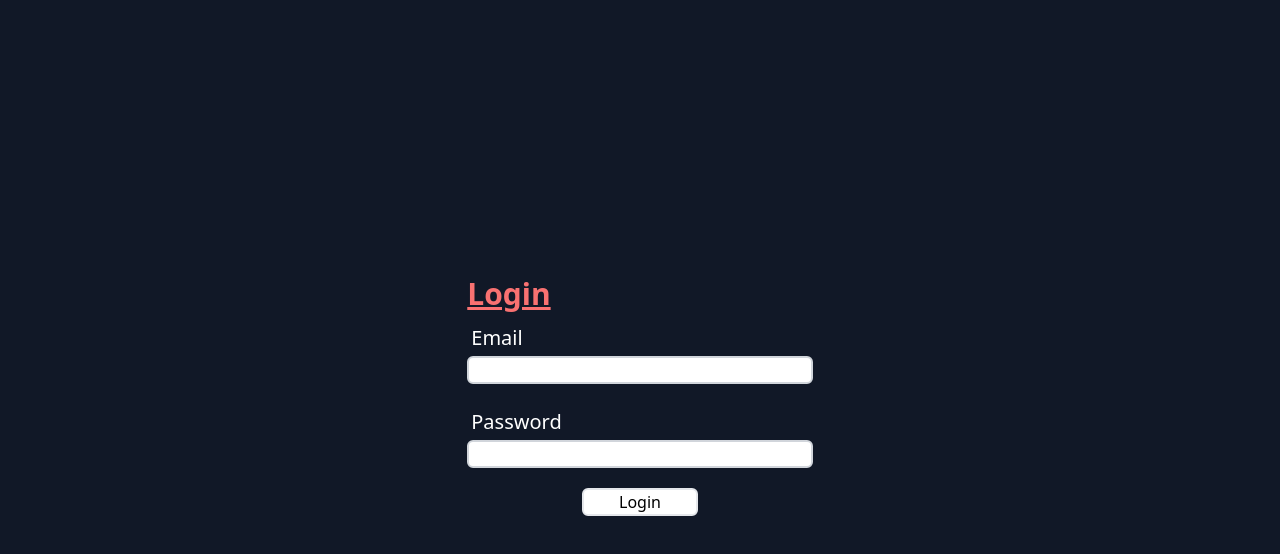
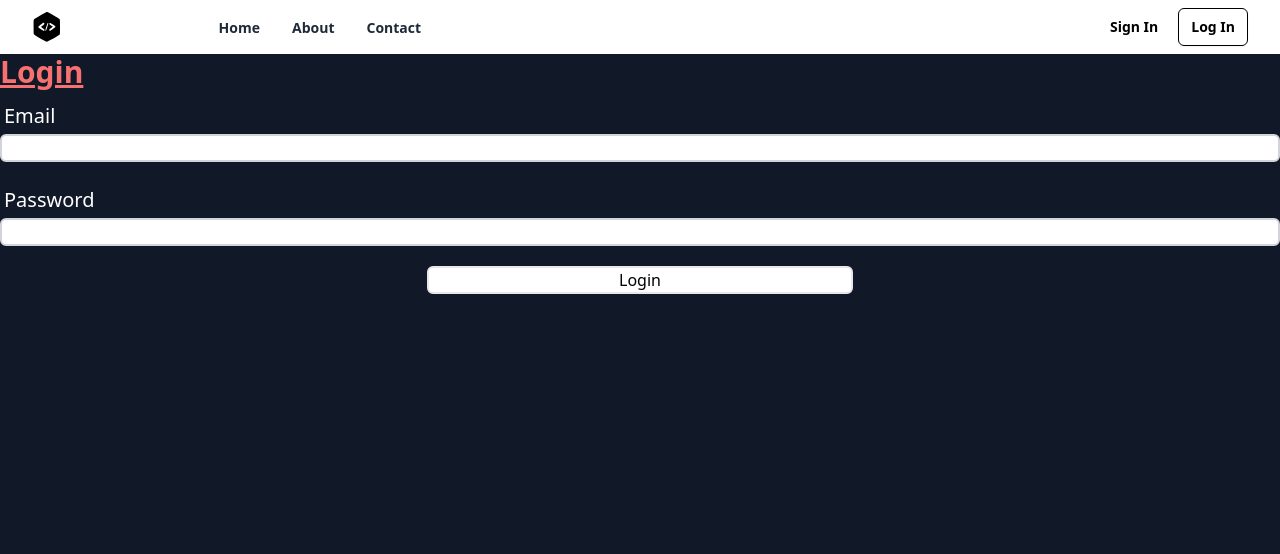
Before and after one commit to abhinavroy83/MarketPlace, a React (Vite) app in the folder client/: page /login in a window 1280 px wide. Shown: the top 554 px of the page. Built offline with nearby package versions, Linux system fonts and the light colour scheme.

Commit message:
added the headers

```diff
--- a/client/package.json
+++ b/client/package.json
@@ -13,6 +13,7 @@
     "@reduxjs/toolkit": "^2.1.0",
     "axios": "^1.6.7",
     "leaflet": "^1.9.4",
+    "lucide-react": "^0.321.0",
     "react": "^18.2.0",
     "react-dom": "^18.2.0",
     "react-hook-form": "^7.50.0",
--- a/client/src/App.jsx
+++ b/client/src/App.jsx
@@ -2,6 +2,7 @@ import { useEffect } from "react";
 import { useDispatch } from "react-redux";
 import { Outlet } from "react-router-dom";
 import { login as authlogin } from "./store/authslice";
+import { Header } from "./components";
 function App() {
   const dispatch = useDispatch();
   useEffect(() => {
@@ -11,7 +12,8 @@ function App() {
     }
   });
   return (
-    <div className="flex justify-center items-center min-h-screen bg-gray-900 text-white">
+    <div className="flex flex-col  min-h-screen bg-gray-900 text-white">
+      <Header />
       <Outlet />
     </div>
   );
--- a/client/src/components/Getlocations.jsx
+++ b/client/src/components/Getlocations.jsx
@@ -1,13 +1,14 @@
 import React, { useEffect, useState } from "react";
 import LeafletMap from "./LeafletMap";
+import { useSelector } from "react-redux";
 
 function Getlocations() {
   const [currentlocation, setcurrentlocation] = useState(null);
   const [showmap, setshowmap] = useState(true);
-
+  const authlocation = useSelector((state) => state.auth.location);
+  console.log("authlocation", authlocation);
   useEffect(() => {
     Getlocations();
-    // promptForLocationChoice();
   }, []);
 
   const Getlocations = () => {
@@ -19,33 +20,10 @@ function Getlocations() {
         },
         (error) => {
           console.error(error);
-          //   promptForLocationChoice();
         }
       );
     }
   };
-  //   const promptForLocationChoice = () => {
-  //     const choice = prompt(
-  //       "Choose location setting method:\n1. Map\n2. Enter manually"
-  //     );
-
-  //     if (choice === "1") {
-  //       setshowmap(true);
-  //     } else if (choice === "2") {
-  //       manullocation();
-  //     } else {
-  //       console.log("Invalid choice. Location setting canceled.");
-  //     }
-  //   };
-
-  //   const manullocation = () => {
-  //     const manualInput = prompt("Enter your location (city, ZIP code, etc.):");
-  //     if (manualInput) {
-  //       setcurrentlocation(manualInput);
-  //     } else {
-  //       console.log("Manual input cancel");
-  //     }
-  //   };
 
   return (
     <div>
@@ -58,7 +36,14 @@ function Getlocations() {
           <p>loading</p>
         </div>
       )}
-      <p>{currentlocation}</p>
+      {authlocation ? (
+        <div>
+          <p>{authlocation.lat}</p>
+          <p>{authlocation.lng}</p>
+        </div>
+      ) : (
+        <p>Loading...</p>
+      )}
     </div>
   );
 }
--- a/client/src/components/Header.jsx
+++ b/client/src/components/Header.jsx
@@ -1,7 +1,94 @@
 import React from "react";
+// import { Menu, X, ChevronDown, ChevronRight } from "lucide-react";
+import { useDispatch, useSelector } from "react-redux";
+import { logout } from "../store/authslice";
 
-function Header() {
-  return <div>Header</div>;
+const menuItems = [
+  {
+    name: "Home",
+    href: "#",
+  },
+  {
+    name: "About",
+    href: "#",
+  },
+  {
+    name: "Contact",
+    href: "#",
+  },
+];
+
+export default function Header() {
+  const authstatus = useSelector((state) => state.auth.status);
+  console.log(authstatus);
+  const dispatch = useDispatch();
+
+  const handlelogout = () => {
+    dispatch(logout());
+    localStorage.removeItem("userdetails");
+  };
+
+  return (
+    <div className="relative w-full bg-white">
+      <div className="mx-auto flex max-w-7xl items-center justify-between px-4 py-2 sm:px-6 lg:px-8">
+        <div className="inline-flex items-center space-x-2">
+          <span>
+            <svg
+              width="30"
+              height="30"
+              viewBox="0 0 50 56"
+              fill="none"
+              xmlns="http://www.w3.org/2000/svg"
+            >
+              <path
+                d="M23.2732 0.2528C20.8078 1.18964 2.12023 12.2346 1.08477 13.3686C0 14.552 0 14.7493 0 27.7665C0 39.6496 0.0986153 41.1289 0.83823 42.0164C2.12023 43.5449 23.2239 55.4774 24.6538 55.5267C25.9358 55.576 46.1027 44.3832 48.2229 42.4602C49.3077 41.474 49.3077 41.3261 49.3077 27.8158C49.3077 14.3055 49.3077 14.1576 48.2229 13.1714C46.6451 11.7415 27.1192 0.450027 25.64 0.104874C24.9497 -0.0923538 23.9142 0.00625992 23.2732 0.2528ZM20.2161 21.8989C20.2161 22.4906 18.9835 23.8219 17.0111 25.3997C15.2361 26.7803 13.8061 27.9637 13.8061 28.0623C13.8061 28.1116 15.2361 29.0978 16.9618 30.2319C18.6876 31.3659 20.2655 32.6479 20.4134 33.0917C20.8078 34.0286 19.871 35.2119 18.8355 35.2119C17.8001 35.2119 9.0233 29.3936 8.67815 28.5061C8.333 27.6186 9.36846 26.5338 14.3485 22.885C17.6521 20.4196 18.4904 20.0252 19.2793 20.4196C19.7724 20.7155 20.2161 21.3565 20.2161 21.8989ZM25.6893 27.6679C23.4211 34.9161 23.0267 35.7543 22.1391 34.8668C21.7447 34.4723 22.1391 32.6479 23.6677 27.9637C26.2317 20.321 26.5275 19.6307 27.2671 20.3703C27.6123 20.7155 27.1685 22.7864 25.6893 27.6679ZM36.0932 23.2302C40.6788 26.2379 41.3198 27.0269 40.3337 28.1609C39.1503 29.5909 31.6555 35.2119 30.9159 35.2119C29.9298 35.2119 28.9436 33.8806 29.2394 33.0424C29.3874 32.6479 30.9652 31.218 32.7403 29.8867L35.9946 27.4706L32.5431 25.1532C30.6201 23.9205 29.0915 22.7371 29.0915 22.5892C29.0915 21.7509 30.2256 20.4196 30.9159 20.4196C31.3597 20.4196 33.6771 21.7016 36.0932 23.2302Z"
+                fill="black"
+              />
+            </svg>
+          </span>
+          <span className="font-bold">MarketPlace</span>
+        </div>
+        <div className="hidden grow items-start lg:flex">
+          <ul className="ml-12 inline-flex space-x-8">
+            {menuItems.map((item) => (
+              <li key={item.name}>
+                <a
+                  href={item.href}
+                  className="inline-flex items-center text-sm font-semibold text-gray-800 hover:text-gray-900"
+                >
+                  {item.name}
+                </a>
+              </li>
+            ))}
+          </ul>
+        </div>
+        {!authstatus ? (
+          <div className="hidden space-x-2 lg:block">
+            <button
+              type="button"
+              className="rounded-md bg-transparent px-3 py-2 text-sm font-semibold text-black hover:bg-black/10 focus-visible:outline focus-visible:outline-2 focus-visible:outline-offset-2 focus-visible:outline-black"
+            >
+              Sign In
+            </button>
+            <button
+              type="button"
+              className="rounded-md border border-black px-3 py-2 text-sm font-semibold text-black shadow-sm focus-visible:outline focus-visible:outline-2 focus-visible:outline-offset-2 focus-visible:outline-black"
+            >
+              Log In
+            </button>
+          </div>
+        ) : (
+          <div>
+            <button
+              type="button"
+              onClick={handlelogout}
+              className="rounded-md bg-transparent px-3 py-2 text-sm font-semibold text-black hover:bg-black/10 focus-visible:outline focus-visible:outline-2 focus-visible:outline-offset-2 focus-visible:outline-black"
+            >
+              logout
+            </button>
+          </div>
+        )}
+      </div>
+    </div>
+  );
 }
-
-export default Header;
--- a/client/src/components/Home.jsx
+++ b/client/src/components/Home.jsx
@@ -1,10 +1,14 @@
 import React from "react";
 import Getlocations from "./Getlocations";
+import Header from "./Header";
+import { useSelector } from "react-redux";
 
 function Home() {
+  const currentlocation = useSelector((state) => state.auth.location);
   return (
     <div className=" flex justify-center">
       <h1>Home</h1>
+      {/* <Header /> */}
       <Getlocations />
     </div>
   );
--- a/client/src/components/LeafletMap.jsx
+++ b/client/src/components/LeafletMap.jsx
@@ -1,21 +1,23 @@
 import React, { useState, useRef, useEffect } from "react";
 import L from "leaflet";
 import "leaflet/dist/leaflet.css";
+import { useDispatch } from "react-redux";
+import { login as authlogin } from "../store/authslice";
 
 const LeafletMap = ({ onLocationReceived }) => {
   const mapContainerRef = useRef(null);
   const markerRef = useRef(null);
+  const dispatch = useDispatch();
   const [currentLocation, setCurrentLocation] = useState({
     lat: 0,
     lng: 0,
   });
-  console.log(onLocationReceived);
 
   useEffect(() => {
     const [lat, lng] = onLocationReceived.split(",").map(parseFloat);
 
     if (mapContainerRef) {
-      const map = L.map(mapContainerRef.current).setView([lat, lng], 15);
+      const map = L.map(mapContainerRef.current).setView([lat, lng], 9);
       setCurrentLocation({ lat, lng });
 
       L.tileLayer("https://{s}.tile.openstreetmap.org/{z}/{x}/{y}.png", {
@@ -44,6 +46,7 @@ const LeafletMap = ({ onLocationReceived }) => {
 
   useEffect(() => {
     console.log("Your location is ", currentLocation);
+    dispatch(authlogin({ location: currentLocation }));
   }, [currentLocation]);
 
   return (
@@ -51,7 +54,7 @@ const LeafletMap = ({ onLocationReceived }) => {
       ref={(div) => {
         mapContainerRef.current = div;
       }}
-      style={{ height: "400px", width: "400px" }}
+      style={{ height: "400px", width: "1000px" }}
     />
   );
 };
--- a/client/src/components/index.js
+++ b/client/src/components/index.js
@@ -1,3 +1,4 @@
 import Input from "./Input";
 import Authlayout from "./Authlayout";
-export { Input, Authlayout };
+import Header from "./Header";
+export { Input, Authlayout, Header };
--- /dev/null
+++ b/client/src/pages/PostProduct.jsx
@@ -0,0 +1,7 @@
+import React from "react";
+
+function PostProduct() {
+  return <div>PostProduct</div>;
+}
+
+export default PostProduct;
--- a/client/src/store/authslice.js
+++ b/client/src/store/authslice.js
@@ -3,6 +3,7 @@ import { createSlice } from "@reduxjs/toolkit";
 const initialState = {
   status: false,
   token: null,
+  location: null,
 };
 
 const authSlice = createSlice({
@@ -12,10 +13,12 @@ const authSlice = createSlice({
     login: (state, action) => {
       state.status = true;
       state.token = action.payload.token;
+      state.location = action.payload.location;
     },
     logout: (state) => {
       state.status = false;
       state.token = null;
+      state.location = null;
     },
   },
 });
```
Also changed, not shown: 2 other files (tests, documents, lock files or other folders).
